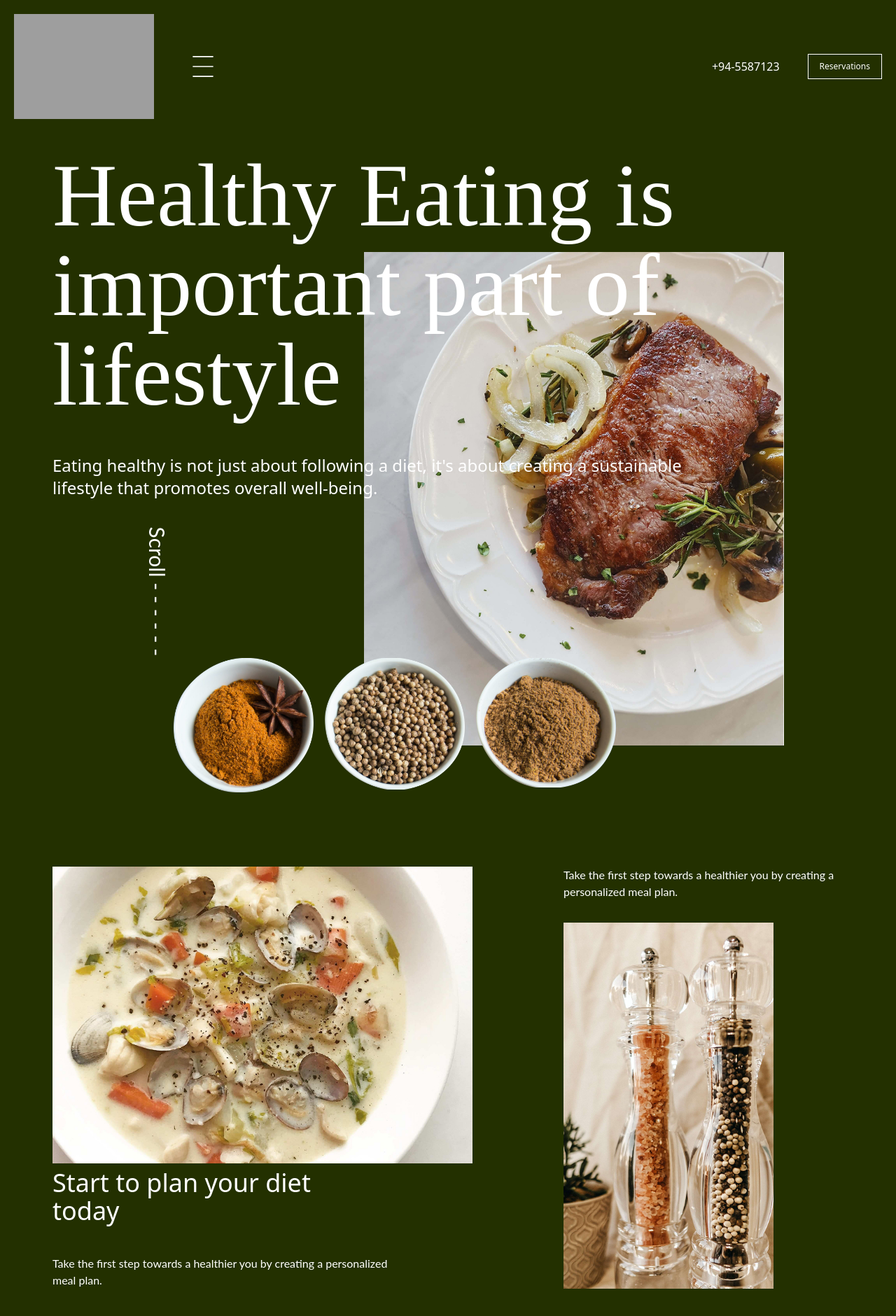
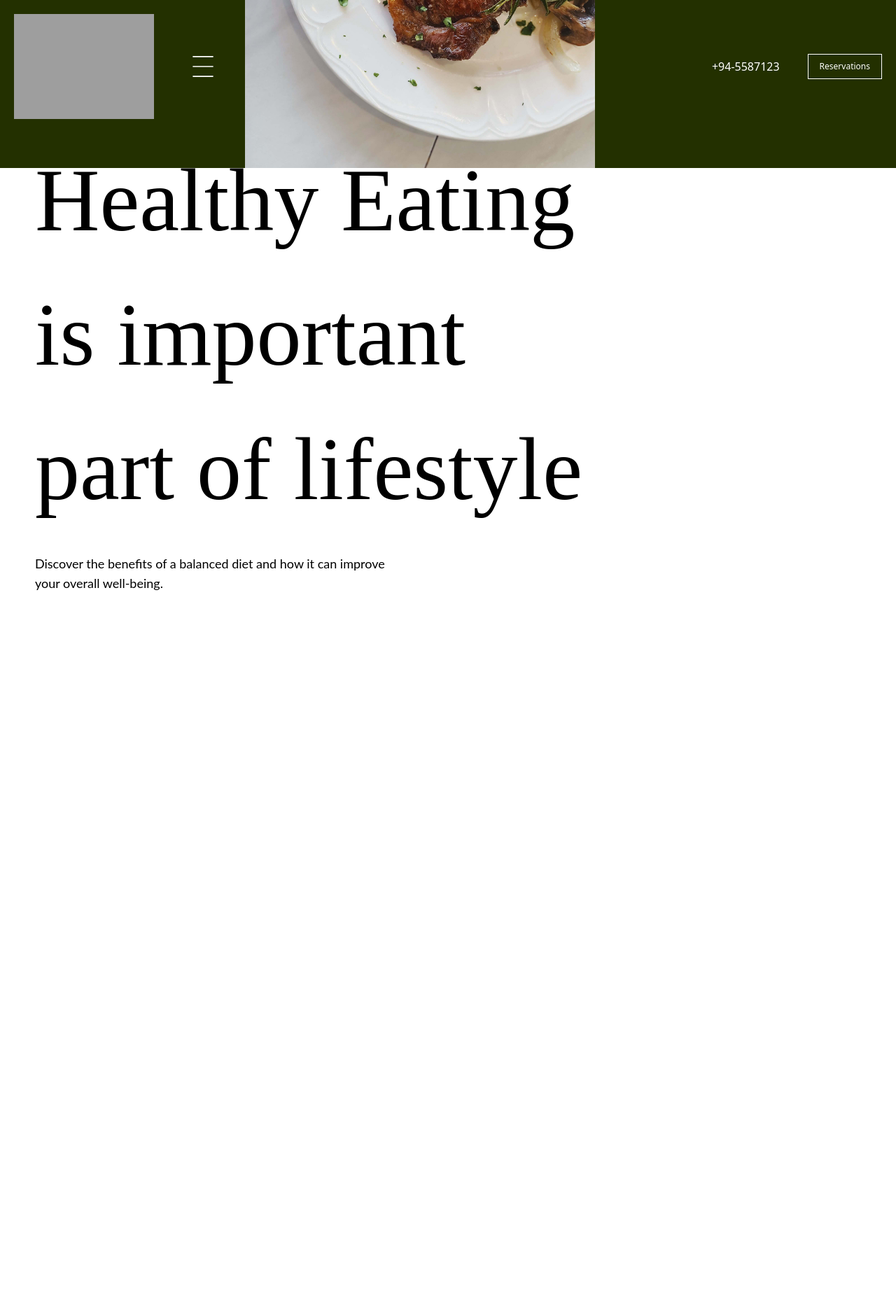
Before and after one commit to shiranlakshitha/FoodZero-React, a React (Vite) app: page / in a window 1280 px wide. Shown: the top 1880 px of the page at 70% size. After the commit the page ends 847 px from the top, so only its background shows below. Built offline with nearby package versions, Linux system fonts and the light colour scheme; grey boxes are pictures that could not be loaded.

Commit message:
feat: refactor Home component layout and content for improved structure and readability

```diff
--- a/src/pages/Home.tsx
+++ b/src/pages/Home.tsx
@@ -2,51 +2,22 @@ import assets from "../assets/assets";
 
 const Home = () => {
   return (
-    <>
-      <div className="bg-[#233000] h-[2000px] relative">
-        <div className="py-[25px] px-[75px] relative z-10">
-          {/* make this container inline-block so "Scroll" can be centered relative to it */}
-          <div className="inline-block relative z-20">
-            <h1 className="font-rufina text-white lg:text-9xl max-w-[900px]">
-              Healthy Eating is important part of lifestyle
-            </h1>
-            <p className="mt-[50px] text-white lg:text-2xl max-w-[900px]">
-              Eating healthy is not just about following a diet, it's about
-              creating a sustainable lifestyle that promotes overall well-being.
-            </p>
-
-            {/* positioned below the paragraph and centered; adjust mt-2 for spacing */}
-            <span
-              aria-hidden="true"
-              className="font-lato absolute left-[150px] bottom-[-150px] -translate-x-1/2 mt-4 text-white text-3xl rotate-90 origin-center z-30"
-            >
-              Scroll - - - - - -
-            </span>
+    <div className="">
+      <div className="bg-[#233000] h-auto px-[50px]">
+        <div className="pt-[50px] relative max-w-[800px]">
+          <div className="absolute top-0 left-0">
+            <h1 className="font-rufina text-[128px]  z-20">Healthy Eating is important part of lifestyle</h1>
+            <p className="mt-[25px] font-lato text-lg max-w-[500px] z-20">Discover the benefits of a balanced diet and how it can improve your overall well-being.</p>
           </div>
-          {/* Image background */}
-        <div className="absolute top-[170px] right-[160px] z-0 max-w-[600px]">
-          <img src={assets.heroimg1} className="object-cover w-full h-full" alt="" />
-        </div>
-        <div className="absolute right-[400px] top-[750px] flex flex-row gap-4">
-          <img src={assets.spices1} className="object-cover h-full w-[200px]" alt="" />
-          <img src={assets.spices2} className="object-cover h-full w-[200px]" alt="" />
-          <img src={assets.spices3} className="object-cover h-full w-[200px]" alt="" />
-        </div>
-        </div>
-        <div className="px-[75px] flex flex-row justify-between mt-[500px]">
-          <div className="flex flex-col gap-2">
-            <img src={assets.heroimg2} className="w-[600px] h-full object-cover" alt="" />
-            <h3 className="mt-[25px]font-rufina text-white text-4xl max-w-[400px]">Start to plan your diet today</h3>
-            <p className="mt-[35px] font-lato text-white max-w-[500px]">Take the first step towards a healthier you by creating a personalized meal plan.</p>
-          </div>
-          <div className="flex flex-col gap-8">
-            <p className=" font-lato text-white max-w-[400px]">Take the first step towards a healthier you by creating a personalized meal plan.</p>
-            <img src={assets.heroimg3} className="w-[300px] h-full object-cover" alt="" />
+          <div className="absolute bottom-0 right-0 h-[600px] w-[500px] z-10">
+            <img src={assets.heroimg1} className="w-full h-full object-cover" alt="" />
           </div>
         </div>
+        <div>
 
+        </div>
       </div>
-    </>
+    </div>
   );
 };
 
```
